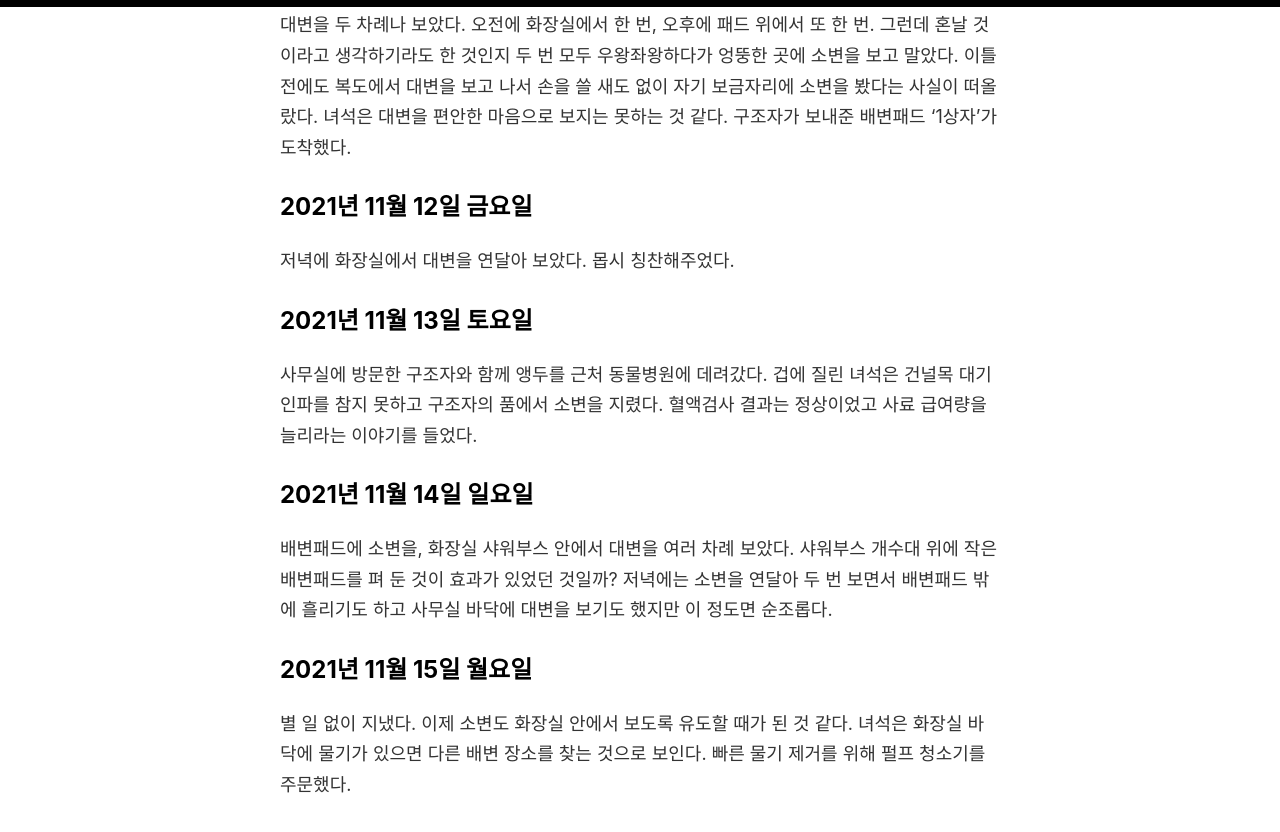
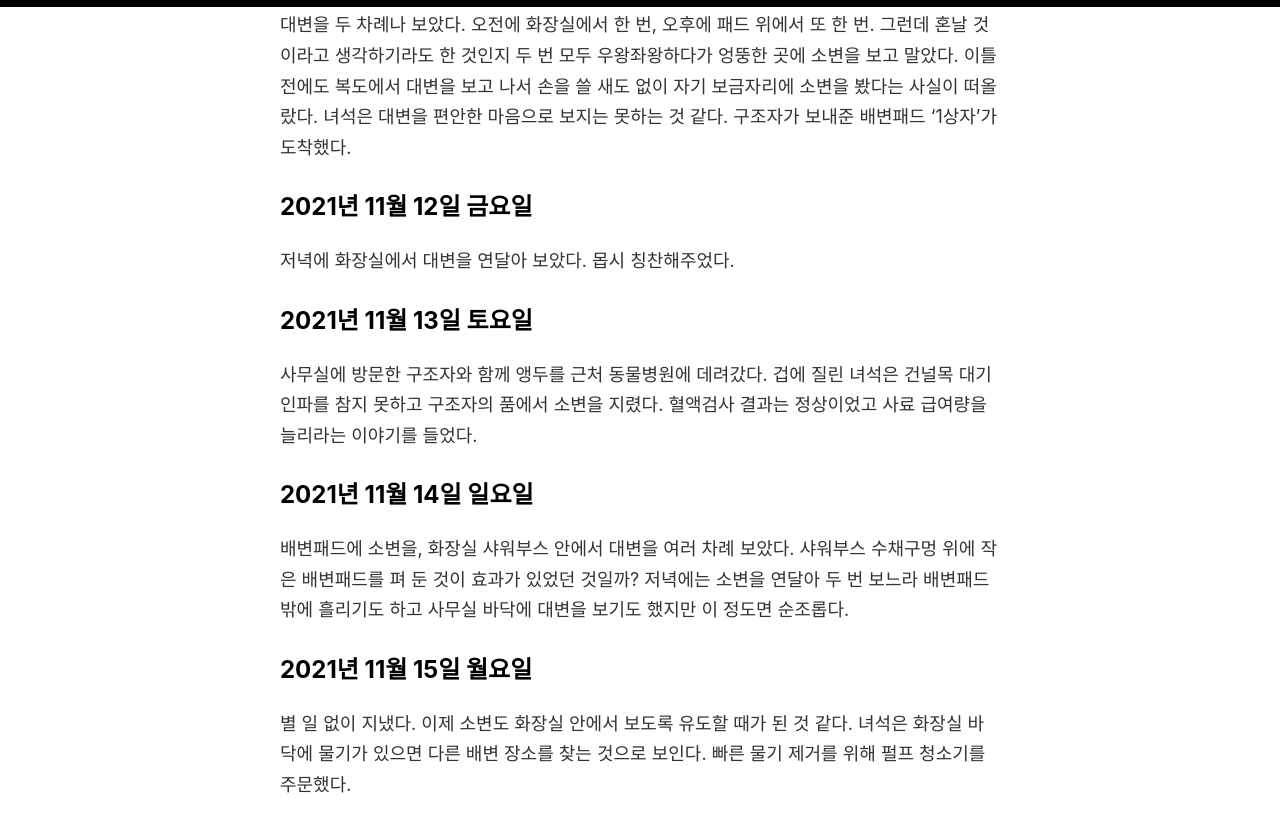
Before and after one commit to oxmhpark/www.exonomicon.net, a Jekyll site: the page built from _posts/2021-10-31-caring-note-of-aeng-doo.md, in a window 1280 px wide and 900 px high, scrolled down 2080 px. Shown: the top 832 px of the window. Built offline with Jekyll 4.4.1, drawn with Linux system fonts in a browser that asks for light colours; comment, search, counter and statistics services are not loaded.

Commit message:
Update 2021-10-31-caring-note-of-aeng-doo.md

```diff
--- a/_posts/2021-10-31-caring-note-of-aeng-doo.md
+++ b/_posts/2021-10-31-caring-note-of-aeng-doo.md
@@ -47,7 +47,7 @@ published: true
 사무실에 방문한 구조자와 함께 앵두를 근처 동물병원에 데려갔다. 겁에 질린 녀석은 건널목 대기인파를 참지 못하고 구조자의 품에서 소변을 지렸다. 혈액검사 결과는 정상이었고 사료 급여량을 늘리라는 이야기를 들었다.
 
 ## 2021년 11월 14일 일요일
-배변패드에 소변을, 화장실 샤워부스 안에서 대변을 여러 차례 보았다. 샤워부스 개수대 위에 작은 배변패드를 펴 둔 것이 효과가 있었던 것일까? 저녁에는 소변을 연달아 두 번 보면서 배변패드 밖에 흘리기도 하고 사무실 바닥에 대변을 보기도 했지만 이 정도면 순조롭다.
+배변패드에 소변을, 화장실 샤워부스 안에서 대변을 여러 차례 보았다. 샤워부스 수채구멍 위에 작은 배변패드를 펴 둔 것이 효과가 있었던 것일까? 저녁에는 소변을 연달아 두 번 보느라 배변패드 밖에 흘리기도 하고 사무실 바닥에 대변을 보기도 했지만 이 정도면 순조롭다.
 
 ## 2021년 11월 15일 월요일
 별 일 없이 지냈다. 이제 소변도 화장실 안에서 보도록 유도할 때가 된 것 같다. 녀석은 화장실 바닥에 물기가 있으면 다른 배변 장소를 찾는 것으로 보인다. 빠른 물기 제거를 위해 펄프 청소기를 주문했다.
```
